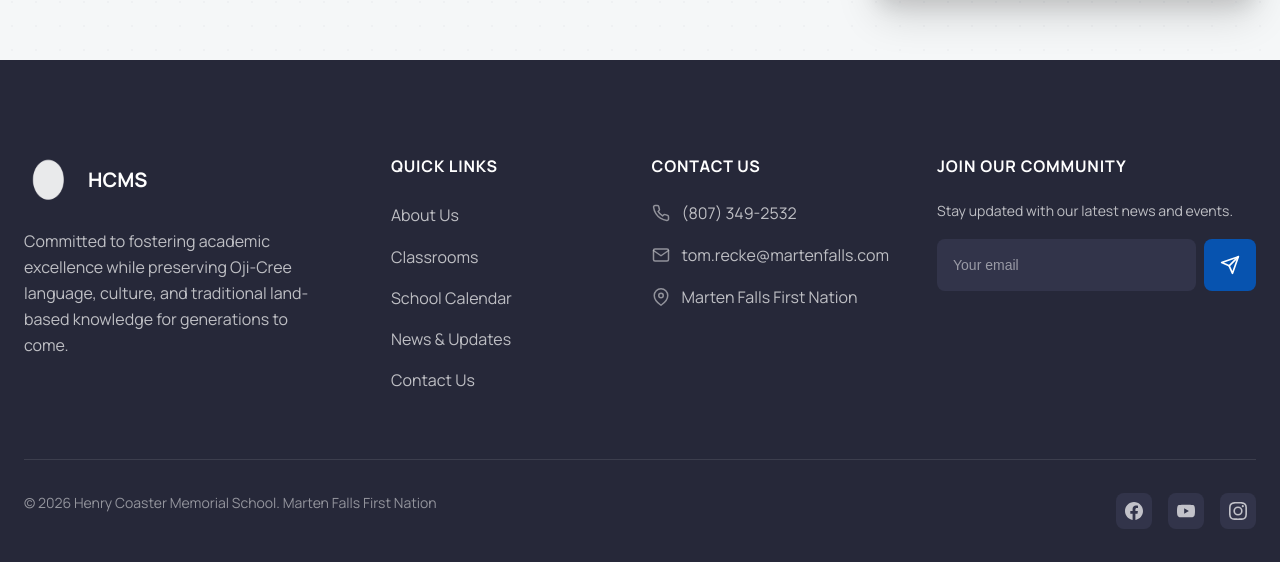
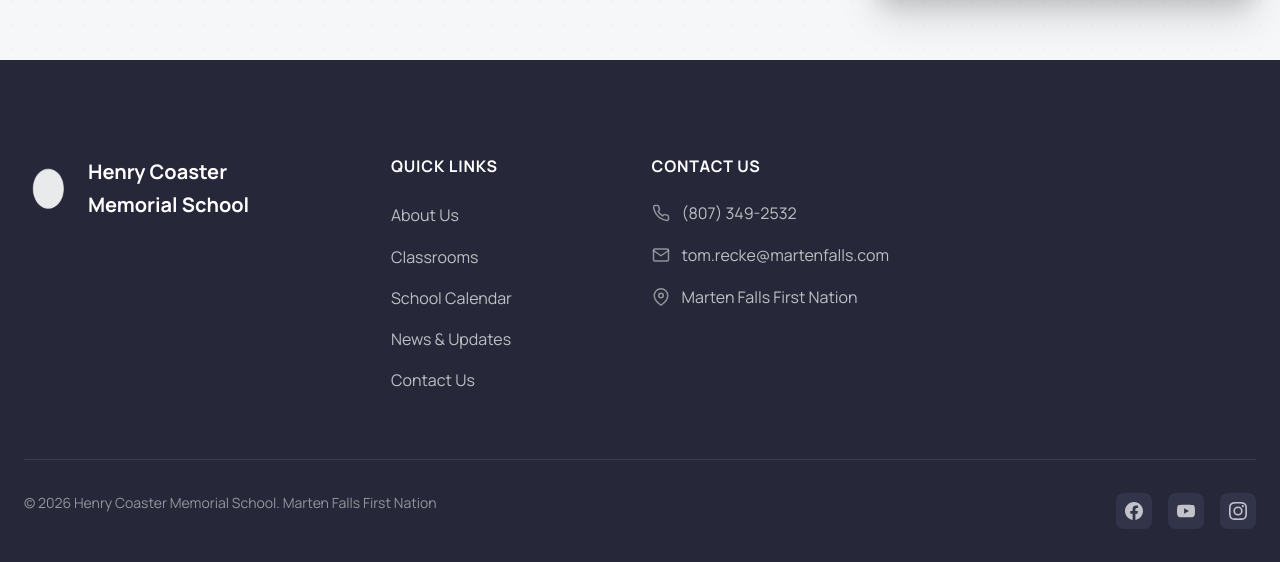
Before and after one commit to reckegabe58/HCMS, a Jekyll site: the page built from index.html, in a window 1280 px wide and 900 px high, scrolled down 1510 px, cut to the strip 338-900 px from the top of the window. Built offline with Jekyll 4.4.1, drawn with Linux system fonts in a browser that asks for light colours.

Commit message:
Update footer: remove Join our Community, change HCMS to full name, remove description text

```diff
--- a/_layouts/default.html
+++ b/_layouts/default.html
@@ -106,17 +106,14 @@
       <div class="container">
         <div class="footer-grid">
 
-          <!-- About Column -->
+          <!-- Logo Column -->
           <div class="footer-about">
             <div class="footer-logo">
               <img src="{{ '/assets/images/logo.png' | relative_url }}"
                    alt="{{ site.title }} Logo"
                    class="footer-logo-image">
-              <span class="footer-logo-text">HCMS</span>
+              <span class="footer-logo-text">Henry Coaster Memorial School</span>
             </div>
-            <p class="footer-description">
-              Committed to fostering academic excellence while preserving Oji-Cree language, culture, and traditional land-based knowledge for generations to come.
-            </p>
           </div>
 
           <!-- Quick Links Column -->
@@ -158,26 +155,6 @@
             </div>
           </div>
 
-          <!-- Newsletter Column -->
-          <div class="footer-newsletter">
-            <h3 class="footer-heading">Join our Community</h3>
-            <p>Stay updated with our latest news and events.</p>
-            <form class="newsletter-form" action="https://formspree.io/f/your-form-id" method="POST">
-              <input type="email"
-                     name="email"
-                     class="newsletter-input"
-                     placeholder="Your email"
-                     aria-label="Email address"
-                     required>
-              <button type="submit" class="newsletter-btn" aria-label="Subscribe">
-                <svg xmlns="http://www.w3.org/2000/svg" viewBox="0 0 24 24" fill="none" stroke="currentColor" stroke-width="2" stroke-linecap="round" stroke-linejoin="round">
-                  <path d="m22 2-7 20-4-9-9-4Z"></path>
-                  <path d="M22 2 11 13"></path>
-                </svg>
-              </button>
-            </form>
-          </div>
-
         </div>
 
         <!-- Footer Bottom -->
```
